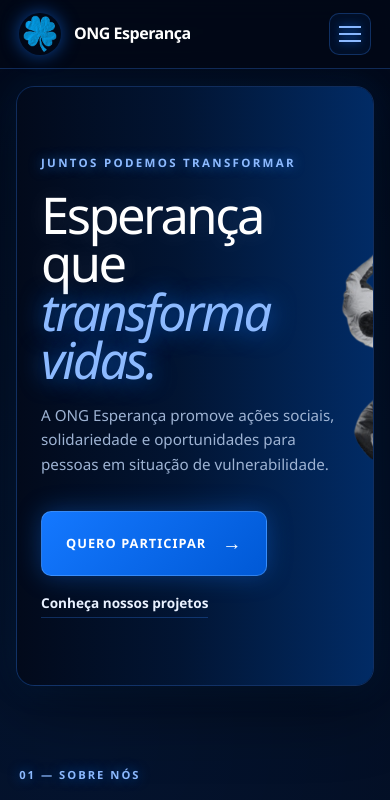
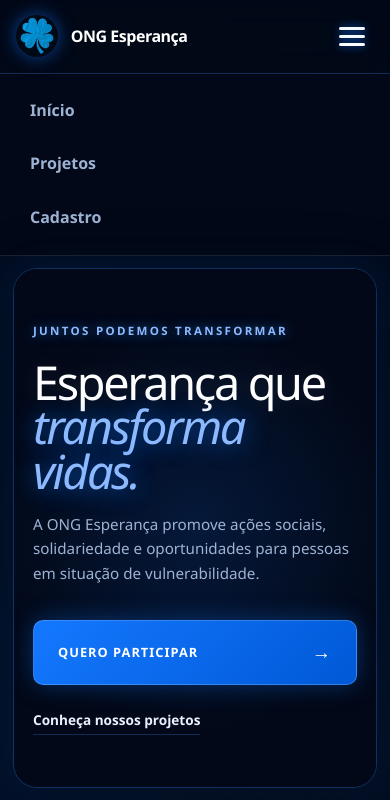
Before and after one commit to therlydarwin/ong-esperanca, a plain HTML site: page index.html in a window 390 px wide. Both pictures are taken after a click on the button "Abrir menu". Shown: the top 800 px of the page. Drawn offline with Linux system fonts and the light colour scheme.

Commit message:
fix: ajusta menu e responsividade mobile

```diff
--- a/script.js
+++ b/script.js
@@ -1,3 +1,49 @@
 document.addEventListener('DOMContentLoaded', () => {
+
     configurarFormulario();
+
+    const menuToggle = document.querySelector('.menu-toggle');
+    const mobileNav = document.querySelector('.mobile-nav');
+
+    if (menuToggle && mobileNav) {
+
+        menuToggle.addEventListener('click', () => {
+
+            mobileNav.classList.toggle('active');
+
+            const menuAberto = mobileNav.classList.contains('active');
+
+            menuToggle.setAttribute(
+                'aria-expanded',
+                menuAberto ? 'true' : 'false'
+            );
+
+            menuToggle.setAttribute(
+                'aria-label',
+                menuAberto ? 'Fechar menu' : 'Abrir menu'
+            );
+        });
+
+        const linksMenu = mobileNav.querySelectorAll('a');
+
+        linksMenu.forEach(link => {
+
+            link.addEventListener('click', () => {
+
+                mobileNav.classList.remove('active');
+
+                menuToggle.setAttribute(
+                    'aria-expanded',
+                    'false'
+                );
+
+                menuToggle.setAttribute(
+                    'aria-label',
+                    'Abrir menu'
+                );
+            });
+
+        });
+    }
+
 });
--- a/style.css
+++ b/style.css
@@ -921,6 +921,7 @@ footer {
 ========================================== */
 
 @media (max-width: 1024px) {
+
     .hero {
         min-height: 580px;
         margin: 1.5rem;
@@ -946,9 +947,6 @@ footer {
 ========================================== */
 
 @media (max-width: 768px) {
-    .header-content {
-        padding: 0.8rem 1.2rem;
-    }
 
     .main-nav {
         display: none;
@@ -956,66 +954,100 @@ footer {
 
     .menu-toggle {
         display: flex;
+        flex-direction: column;
+        justify-content: center;
+        align-items: center;
+        gap: 5px;
+        width: 44px;
+        height: 44px;
+        padding: 0;
+        border: none;
+        background: transparent;
+        cursor: pointer;
+        z-index: 1001;
+    }
+
+    .menu-toggle span {
+        display: block;
+        width: 26px;
+        height: 3px;
+        border-radius: 3px;
+        background: var(--branco);
     }
 
     .mobile-nav {
-        display: block;
-        background:
-            rgba(2, 8, 23, 0.97);
-        max-height: 0;
-        overflow: hidden;
-        opacity: 0;
-        transition:
-            max-height 0.4s ease,
-            opacity 0.3s ease;
-        border-bottom: 1px solid transparent;
+        display: none;
+        width: 100%;
+        background: var(--fundo);
+        border-bottom: 1px solid rgba(255, 255, 255, 0.1);
     }
 
-    .mobile-nav.open {
-        max-height: 300px;
-        opacity: 1;
-        border-bottom-color: var(--borda);
+    .mobile-nav.active {
+        display: block;
     }
 
     .mobile-nav ul {
         list-style: none;
-        padding: 0.8rem 1.2rem;
+        margin: 0;
+        padding: 10px 20px;
+    }
+
+    .mobile-nav li {
+        margin: 0;
     }
 
     .mobile-nav a {
         display: block;
-        padding: 0.9rem 0;
-        color: var(--texto);
+        padding: 14px 10px;
+        color: var(--texto-suave);
         text-decoration: none;
         font-weight: 600;
-        border-bottom: 1px solid var(--borda);
+    }
+
+    .mobile-nav a:hover {
+        color: var(--branco);
+        background: rgba(20, 120, 255, 0.08);
+    }
+
+    /* Remove o banner em telas menores */
+    .hero-image {
+        display: none;
+    }
+
+    .hero-overlay {
+        background:
+            radial-gradient(
+                circle at center,
+                rgba(20, 120, 255, 0.15),
+                transparent 65%
+            ),
+            var(--fundo);
     }
 
     .hero {
-        min-height: 650px;
+        min-height: 520px;
+        height: auto;
         margin: 1rem;
-        border-radius: 18px;
     }
 
     .hero-content {
-        padding: 2rem;
+        padding: 3rem 1.5rem;
     }
 
     .hero h1 {
-        font-size: clamp(3rem, 13vw, 4.5rem);
+        font-size: clamp(2.7rem, 12vw, 4.5rem);
     }
 
     .hero-actions {
         flex-direction: column;
         align-items: flex-start;
-        gap: 1rem;
+        width: 100%;
     }
 
     .intro-section,
     .mission-section,
     .contact-section {
         grid-template-columns: 1fr;
-        padding: 5rem 1.5rem;
         gap: 2.5rem;
     }
 
@@ -1023,8 +1055,12 @@ footer {
         grid-template-columns: 1fr;
     }
 
-    .cards-section {
-        padding: 5rem 1.5rem;
+    .form-grid {
+        grid-template-columns: 1fr;
+    }
+
+    .participation-options {
+        grid-template-columns: 1fr;
     }
 
     .contact-section address {
@@ -1035,42 +1071,6 @@ footer {
         flex-direction: column;
         align-items: flex-start;
     }
-
-    .page-intro {
-        padding: 4rem 1.5rem 3rem;
-    }
-
-    .project-block {
-        margin: 0 1.5rem 1.5rem;
-        padding: 2rem;
-        grid-template-columns: 1fr;
-        gap: 1rem;
-    }
-
-    .project-cta {
-        margin: 4rem 1.5rem;
-        padding: 4rem 1.5rem;
-    }
-
-    .form-section {
-        padding: 0 1.5rem 4rem;
-    }
-
-    .form-section form {
-        padding: 2rem 1.5rem;
-    }
-
-    .form-grid {
-        grid-template-columns: 1fr;
-    }
-
-    .form-group.full {
-        grid-column: auto;
-    }
-
-    .participation-options {
-        grid-template-columns: 1fr;
-    }
 }
 
 /* ==========================================
@@ -1078,6 +1078,11 @@ footer {
 ========================================== */
 
 @media (max-width: 480px) {
+
+    .header-content {
+        padding: 0.9rem 1rem;
+    }
+
     .logo-area span {
         font-size: 1rem;
     }
@@ -1088,11 +1093,12 @@ footer {
     }
 
     .hero {
-        min-height: 600px;
+        min-height: 520px;
+        margin: 0.8rem;
     }
 
     .hero-content {
-        padding: 1.5rem;
+        padding: 2rem 1.2rem;
     }
 
     .hero p {
@@ -1109,9 +1115,27 @@ footer {
     .contact-section {
         padding: 4rem 1.2rem;
     }
+
+    .cards-section {
+        padding: 4rem 1.2rem;
+    }
+
+    .info-card {
+        padding: 2rem;
+    }
+
+    .form-section {
+        padding: 0 1rem 4rem;
+    }
+
+    .form-section form {
+        padding: 1.5rem;
+    }
 }
 
-/* --- CORREÇÃO DEFINITIVA DO PREENCHIMENTO AUTOMÁTICO (AUTOFILL) --- */
+/* ==========================================
+   AUTOFILL
+========================================== */
 
 input:-webkit-autofill,
 input:-webkit-autofill:hover,
@@ -1122,7 +1146,9 @@ input:-webkit-autofill:active {
     background-color: transparent !important;
 }
 
-/* --- CAIXINHA DE SUCESSO SUPER TRANSPARENTE --- */
+/* ==========================================
+   CAIXINHA DE SUCESSO
+========================================== */
 
 .toast-notification {
     position: fixed;
```
